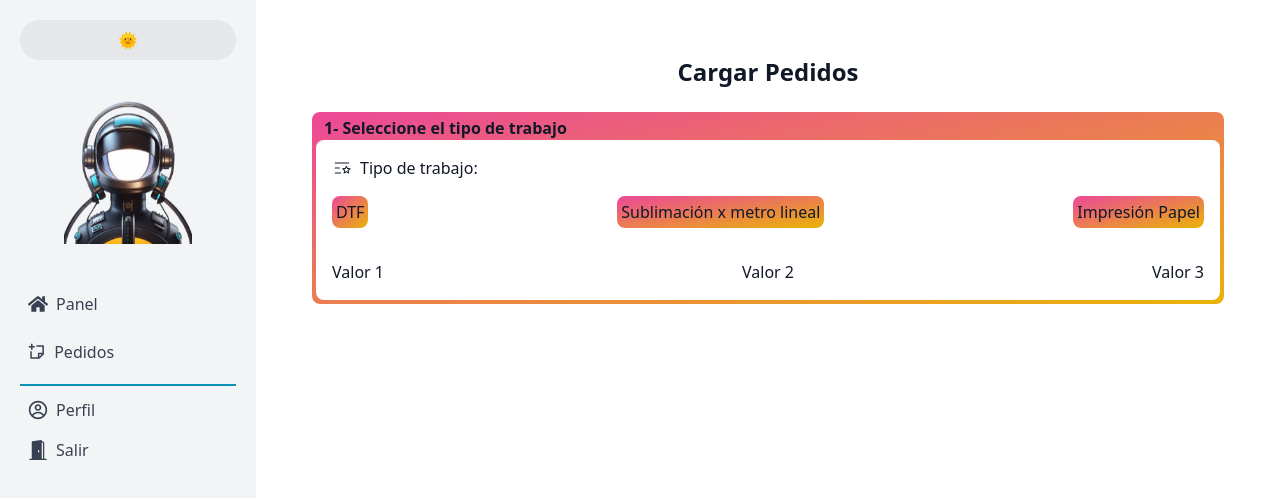
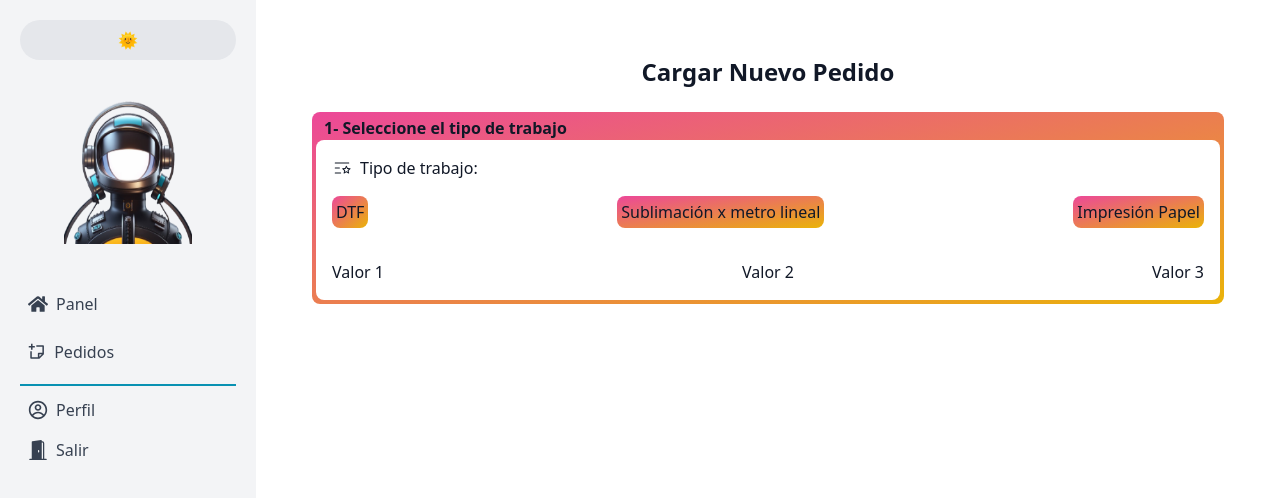
Before and after one commit to JoaquinFarah/area_clientes, a Next.js app: page /pages/request in a window 1280 px wide. Shown: the top 498 px of the page. Built offline with nearby package versions, Linux system fonts and the light colour scheme.

Commit message:
minor fix

```diff
--- a/src/app/pages/request/page.tsx
+++ b/src/app/pages/request/page.tsx
@@ -9,7 +9,7 @@ export default function requestPage() {
   return (
     <div className="p-4 h-screen w-full">
       <h1 className={`text-2xl font-bold mb-6 text-center ${theme === 'dark' ? 'text-white' : 'text-gray-900'}`}>
-        Cargar Pedidos
+        Cargar Nuevo Pedido
       </h1>
 
       <div className={`mb-8 p-1 rounded-lg ${theme === 'dark' ? 'bg-gradient-to-br from-teal-500 to-green-500' : 'bg-gradient-to-br from-pink-500 to-yellow-500'}`}>
```
